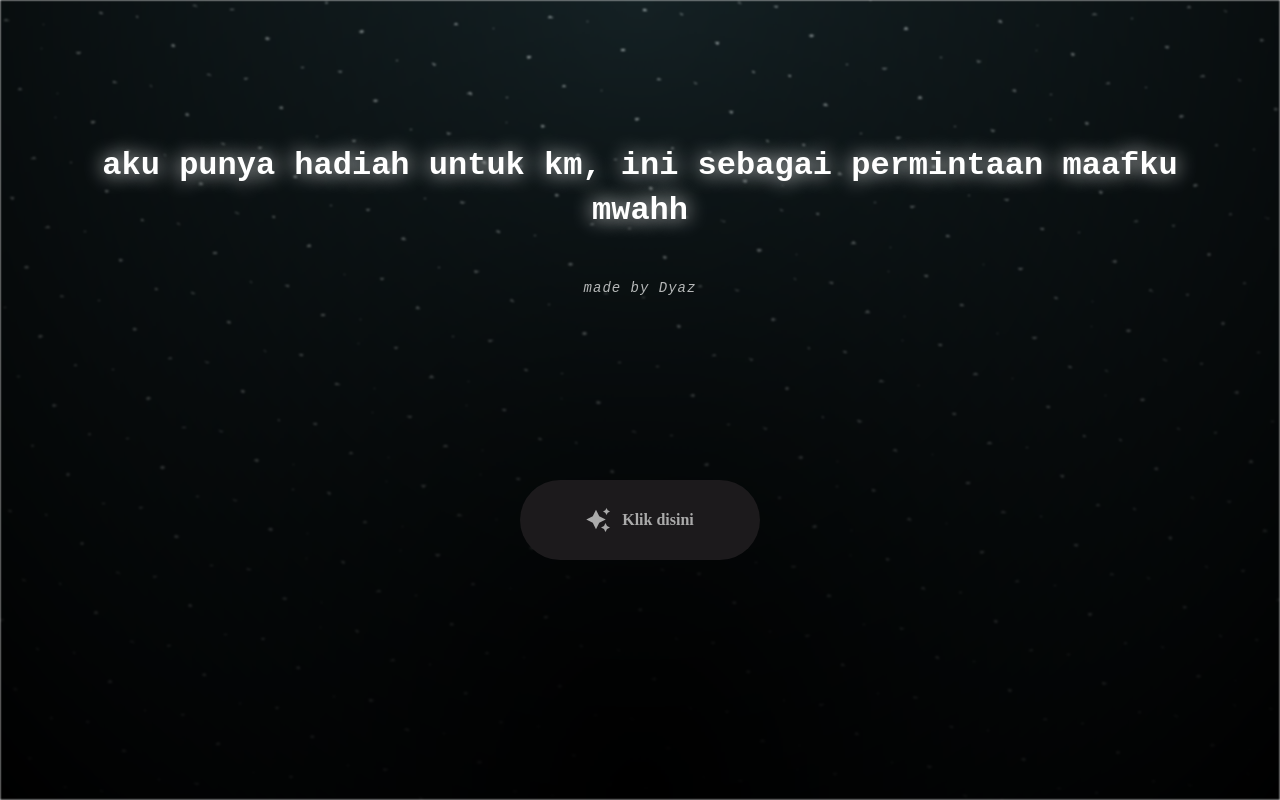
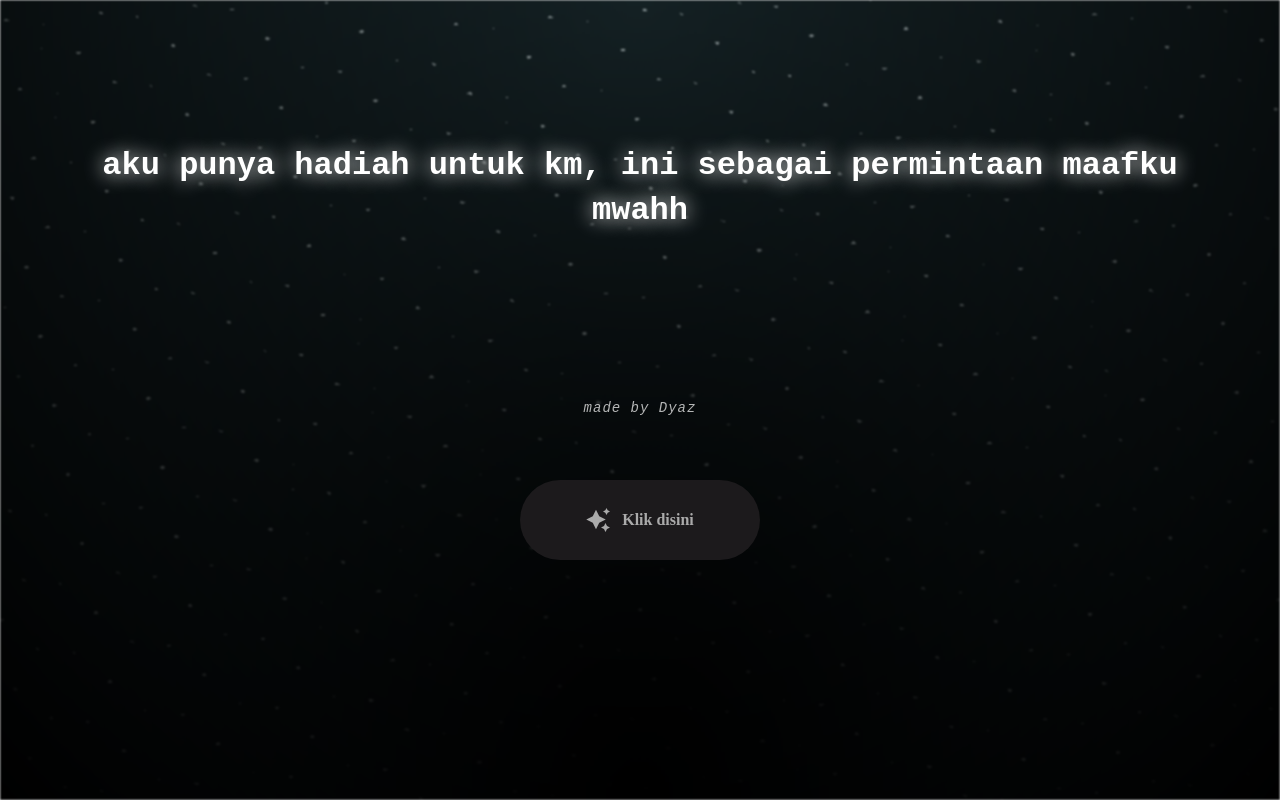
Before and after one commit to zyeth16/gift-for-windy, a plain HTML site: page index.html in a window 1280 px wide. Drawn offline with Linux system fonts and the light colour scheme.

Commit message:
index.css

```diff
--- a/css/index.css
+++ b/css/index.css
@@ -116,7 +116,7 @@ a {
 
 .credit {
   position: absolute;
-  top: 35%;
+  top: 50%;
   left: 50%;
   transform: translateX(-50%);
   color: rgba(255, 255, 255, 0.7);
@@ -124,4 +124,6 @@ a {
   font-size: 14px;
   font-style: italic;
   letter-spacing: 1px;
+  width: 100%;
+  text-align: center;
 }
```
